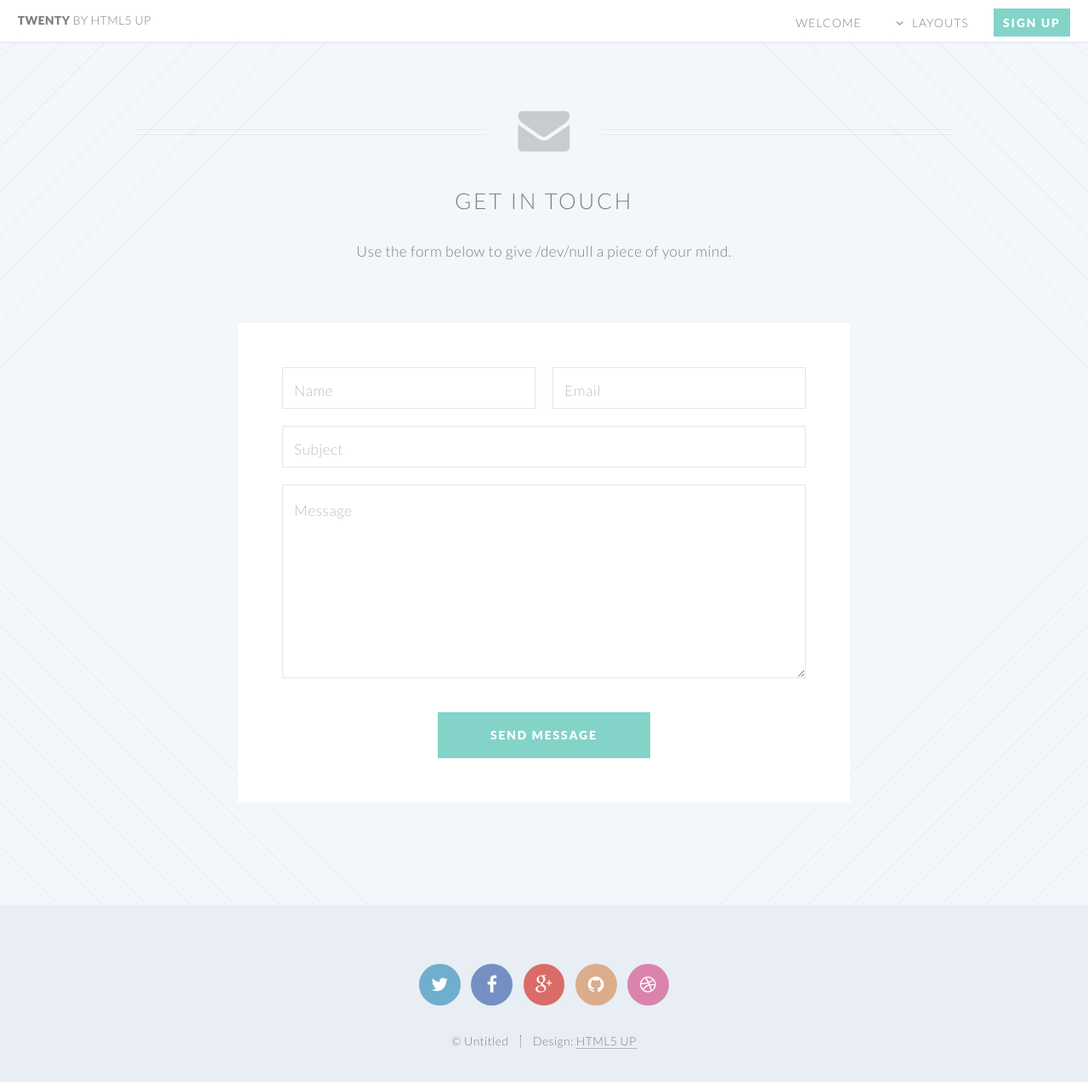
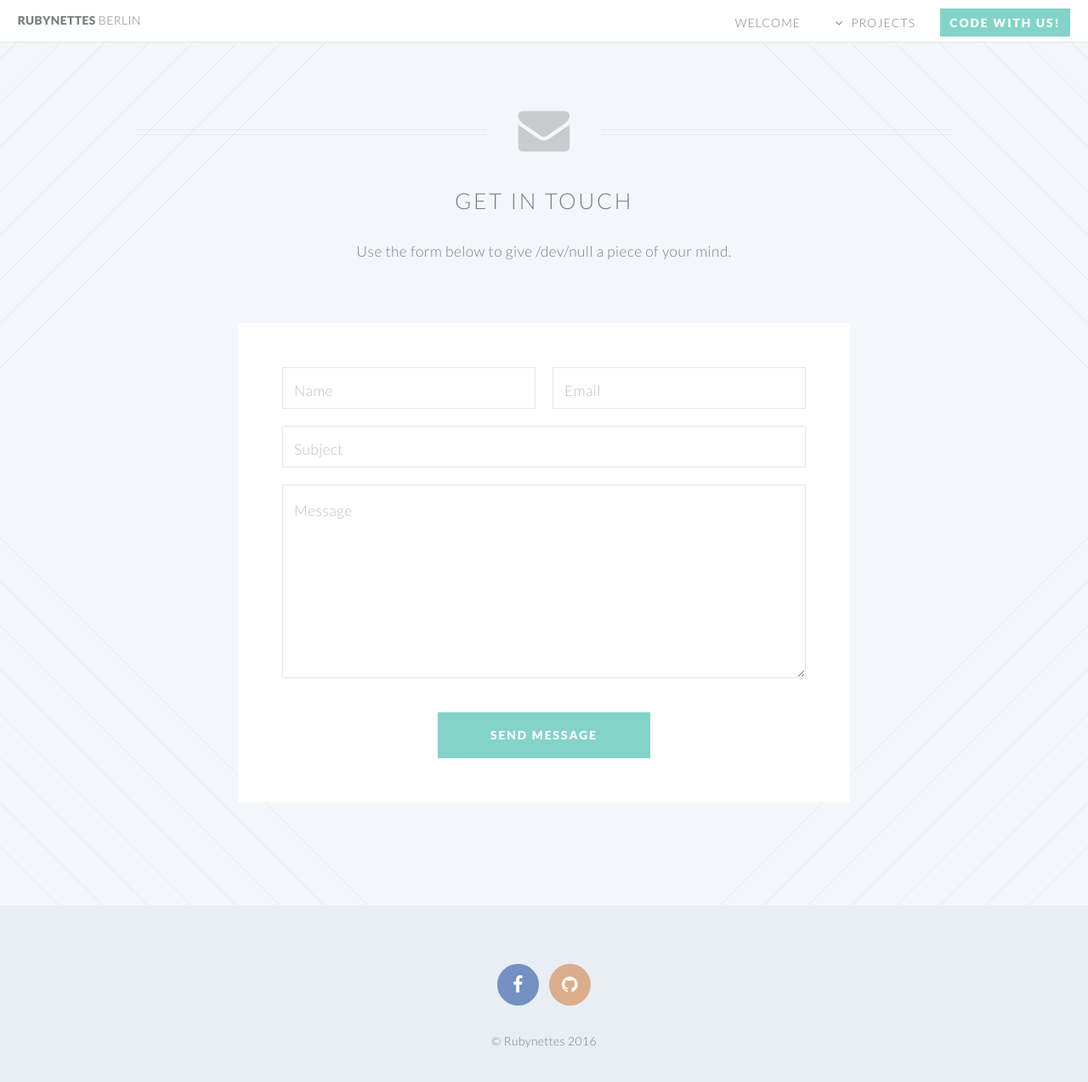
Before and after one commit to supernoir/rubynettes, a Jekyll site: the page contact.html, which Jekyll copies as it is, in a window 1280 px wide and 1301 px high. Shown: the top 1273 px of the window at 85% size. Built offline with Jekyll 4.4.1, drawn with Linux system fonts in a browser that asks for light colours.

Commit message:
Adds some major content changes

```diff
--- a/blog.html
+++ b/blog.html
@@ -5,7 +5,7 @@ layout: default
 <article id="main">
     <header class="special container">
         <span class="icon fa-mobile"></span>
-        <h2>My <strong>Blog</strong></h2>
+        <h2>Our <strong>Blog</strong></h2>
     </header>
     <section class="wrapper style4 container">
         <ul class="posts">
--- a/contact.html
+++ b/contact.html
@@ -6,7 +6,7 @@
 -->
 <html>
 	<head>
-		<title>Contact - Twenty by HTML5 UP</title>
+		<title>Contact</title>
 		<meta http-equiv="content-type" content="text/html; charset=utf-8" />
 		<meta name="description" content="" />
 		<meta name="keywords" content="" />
@@ -31,12 +31,12 @@
 
 		<!-- Header -->
 			<header id="header">
-				<h1 id="logo"><a href="index.html">Twenty <span>by HTML5 UP</span></a></h1>
+				<h1 id="logo"><a href="index.html">Rubynettes <span>Berlin</span></a></h1>
 				<nav id="nav">
 					<ul>
 						<li class="current"><a href="index.html">Welcome</a></li>
 						<li class="submenu">
-							<a href="">Layouts</a>
+							<a href="">Projects</a>
 							<ul>
 								<li><a href="left-sidebar.html">Left Sidebar</a></li>
 								<li><a href="right-sidebar.html">Right Sidebar</a></li>
@@ -54,7 +54,7 @@
 								</li>
 							</ul>
 						</li>
-						<li><a href="#" class="button special">Sign Up</a></li>
+						<li><a href="#" class="button special">Code with us!</a></li>
 					</ul>
 				</nav>
 			</header>
@@ -110,15 +110,12 @@
 			<footer id="footer">
 
 				<ul class="icons">
-					<li><a href="#" class="icon circle fa-twitter"><span class="label">Twitter</span></a></li>
-					<li><a href="#" class="icon circle fa-facebook"><span class="label">Facebook</span></a></li>
-					<li><a href="#" class="icon circle fa-google-plus"><span class="label">Google+</span></a></li>
-					<li><a href="#" class="icon circle fa-github"><span class="label">Github</span></a></li>
-					<li><a href="#" class="icon circle fa-dribbble"><span class="label">Dribbble</span></a></li>
+					<li><a href="https://www.facebook.com/groups/rubynettes/" class="icon circle fa-facebook"><span class="label">Facebook</span></a></li>
+					<li><a href="https://github.com/rubynettes/" class="icon circle fa-github"><span class="label">Github</span></a></li>
 				</ul>
 
 				<ul class="copyright">
-					<li>&copy; Untitled</li><li>Design: <a href="http://html5up.net">HTML5 UP</a></li>
+					<li>&copy; Rubynettes 2016</li>
 				</ul>
 
 			</footer>
```
Also changed, not shown: _includes/banner.html (+4 -4 lines), README.txt (deleted).
